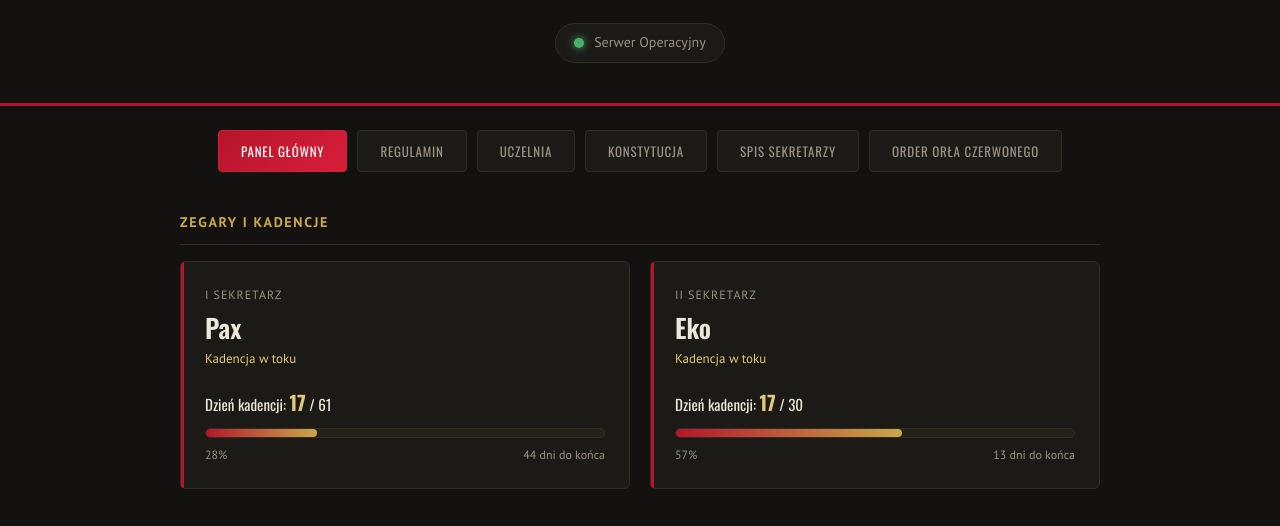
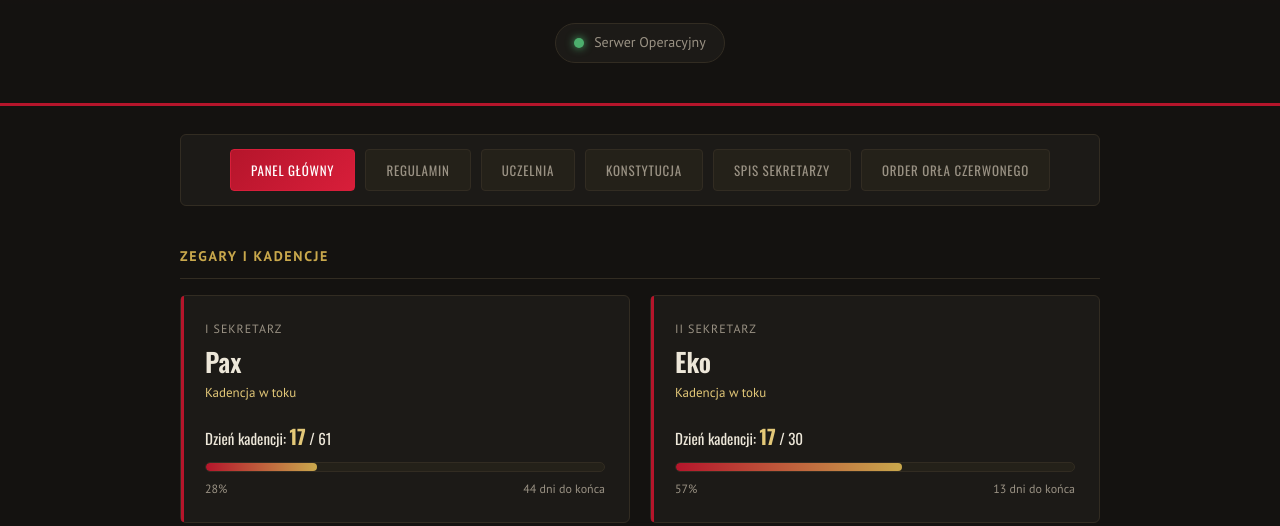
Before and after one commit to lemur55585/prl, a plain HTML site: page index.html in a window 1280 px wide. Shown: the part 213-739 px from the top of the page. Drawn offline with nearby package versions, Linux system fonts and the light colour scheme.

Commit message:
Update style.css

```diff
--- a/style.css
+++ b/style.css
@@ -78,14 +78,23 @@ a:hover{ text-decoration: underline; }
   text-transform: uppercase;
 }
 
-/* ZAKŁADKI NAWIGACYJNE (JAK WCZEŚNIEJ) */
+/* RAMKA Z ZAKŁADKAMI */
 .zakladki{
   display: flex;
   justify-content: center;
   gap: 10px;
   flex-wrap: wrap;
-  margin-top: 24px;
-  padding: 0 20px;
+  width: calc(100% - 40px);
+  max-width: 860px;
+  margin: 28px auto 0;
+  padding: 14px;
+  background: var(--tlo-karta);
+  border: 1px solid var(--linia);
+  border-radius: 6px;
+}
+
+body:has(.kontener-szeroki) .zakladki{
+  max-width: 920px;
 }
 
 .zakladka{
@@ -93,8 +102,8 @@ a:hover{ text-decoration: underline; }
   font-size: 13px;
   text-transform: uppercase;
   letter-spacing: 0.06em;
-  padding: 10px 22px;
-  background: var(--tlo-karta);
+  padding: 10px 20px;
+  background: var(--tlo-karta-jasniej);
   border: 1px solid var(--linia);
   border-radius: 4px;
   color: var(--tekst-przygaszony);
```
